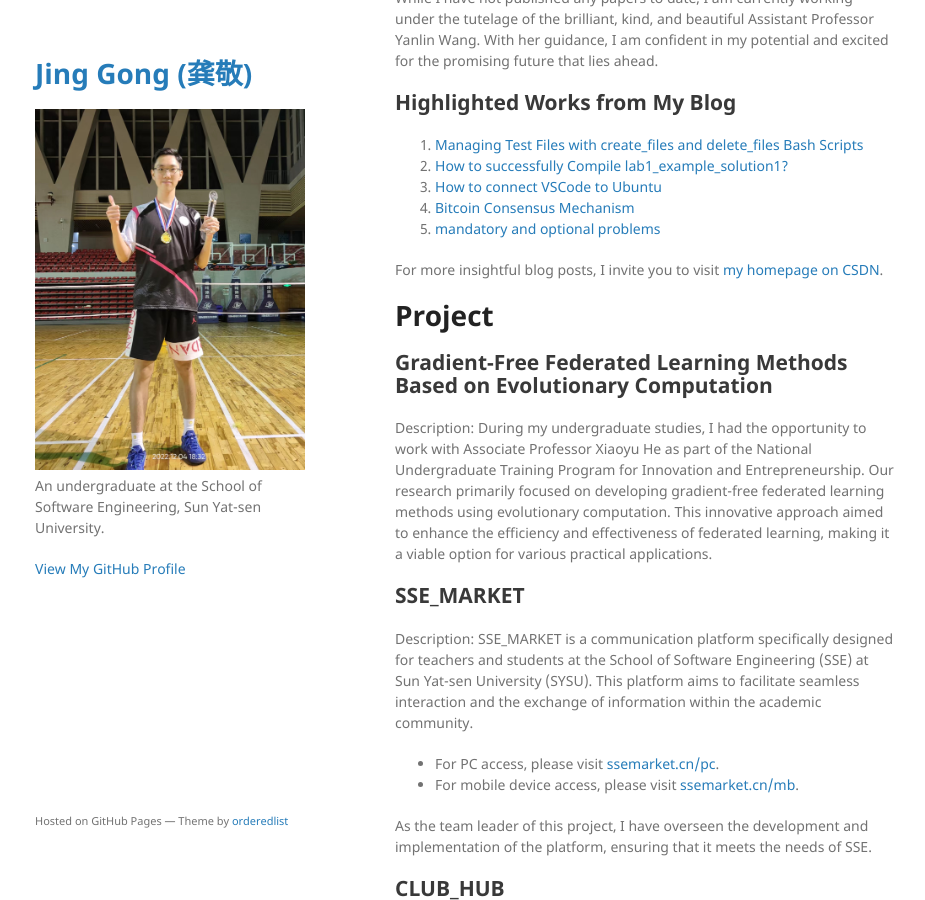
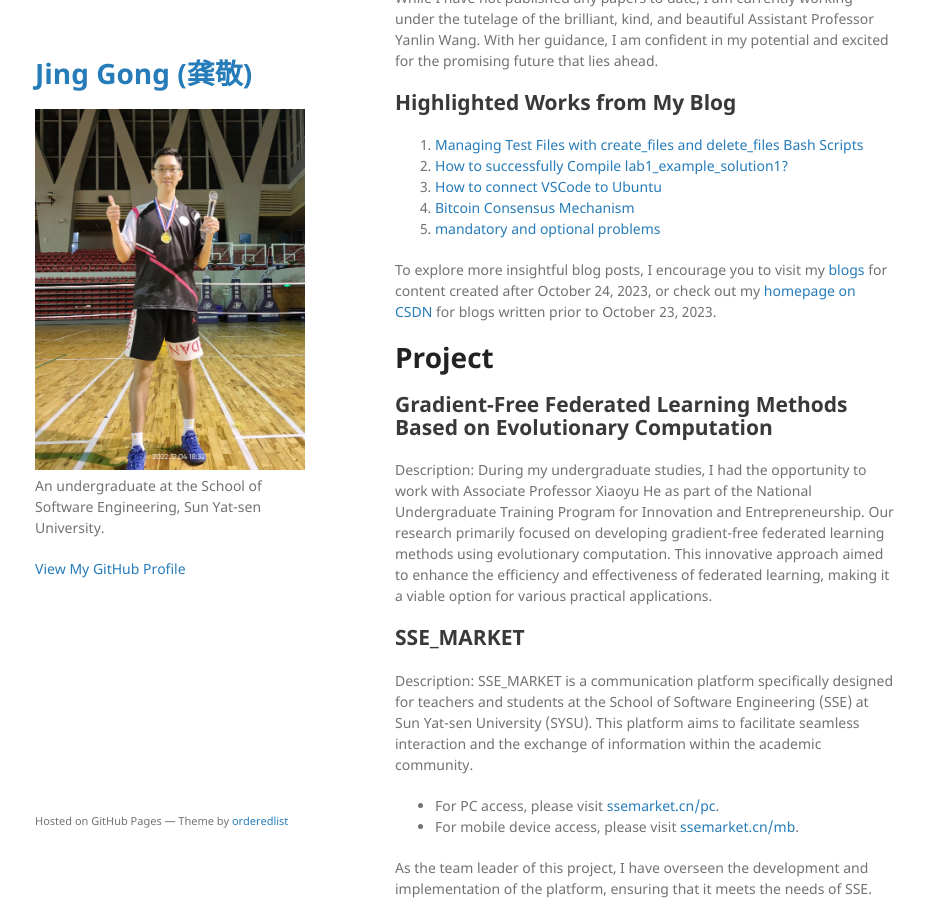
Before and after one commit to MikingG/MikingG.github.io, a Jekyll site: the page built from index.md, in a window 1280 px wide and 900 px high, scrolled down 723 px. Shown: the whole window, without its empty margins (175-1100 px from the left). Built offline with Jekyll 4.4.1, drawn with Linux system fonts in a browser that asks for light colours; our own code applies the rules of GitHub Pages for plain Markdown files.

Commit message:
Update index.md

```diff
--- a/index.md
+++ b/index.md
@@ -29,7 +29,7 @@ While I have not published any papers to date, I am currently working under the
 4. [Bitcoin Consensus Mechanism](https://blog.csdn.net/weixin_64123373/article/details/133278783?spm=1001.2014.3001.5502)
 5. [mandatory and optional problems](https://blog.csdn.net/weixin_64123373/article/details/133323762?spm=1001.2014.3001.5502)
 
-For more insightful blog posts, I invite you to visit [my homepage on CSDN](https://blog.csdn.net/weixin_64123373?type=blog).
+To explore more insightful blog posts, I encourage you to visit my [blogs](https://mikingg.github.io/blog/) for content created after October 24, 2023, or check out my [homepage on CSDN](https://blog.csdn.net/weixin_64123373?type=blog) for blogs written prior to October 23, 2023.
 
 # Project
 
```
